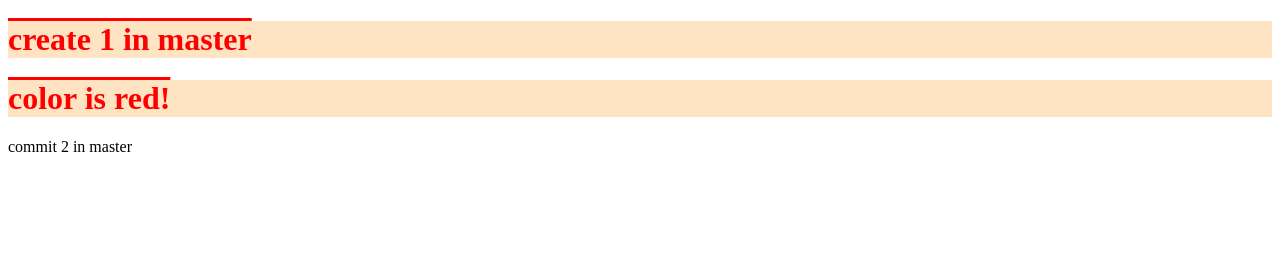
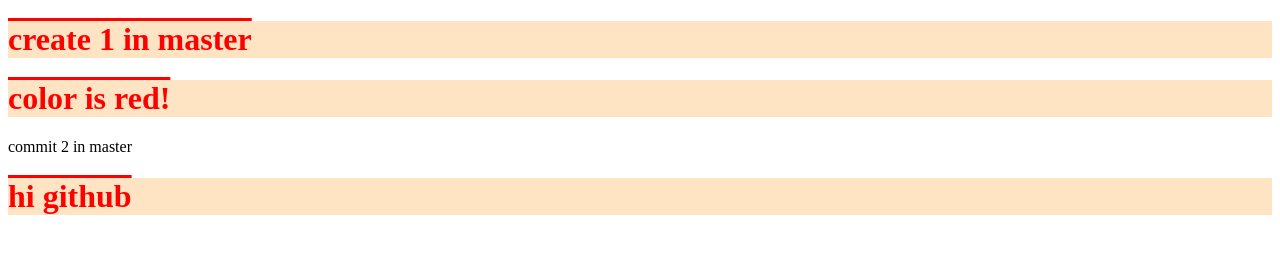
Before and after one commit to ccamilacabello0303/gittut_2, a plain HTML site: page index.html in a window 1280 px wide. Drawn offline with Linux system fonts and the light colour scheme.

Commit message:
added h1

```diff
--- a/index.html
+++ b/index.html
@@ -12,5 +12,6 @@
         <h1>create 1 in master</h1>
         <h1>color is red!</h1>
         <p>commit 2 in master</p>
+        <h1>hi github</h1>
 	</body>
 </html>
```
